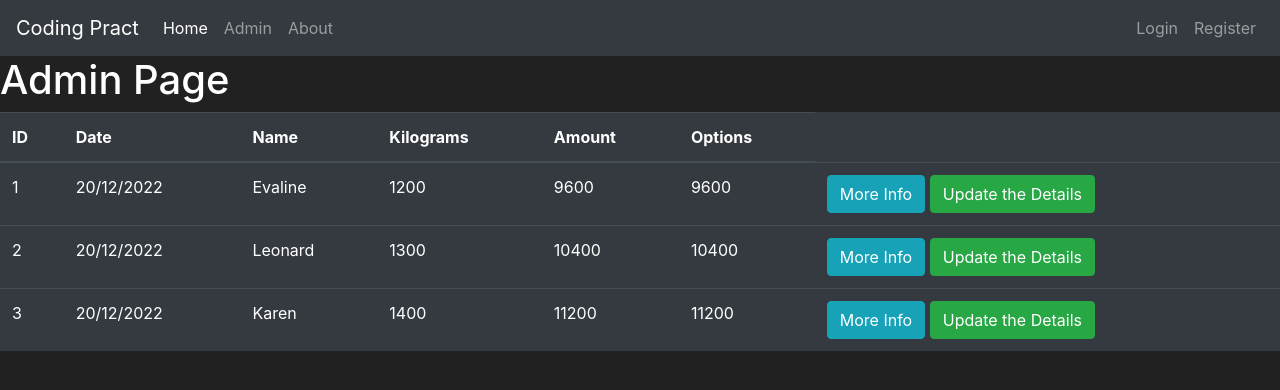
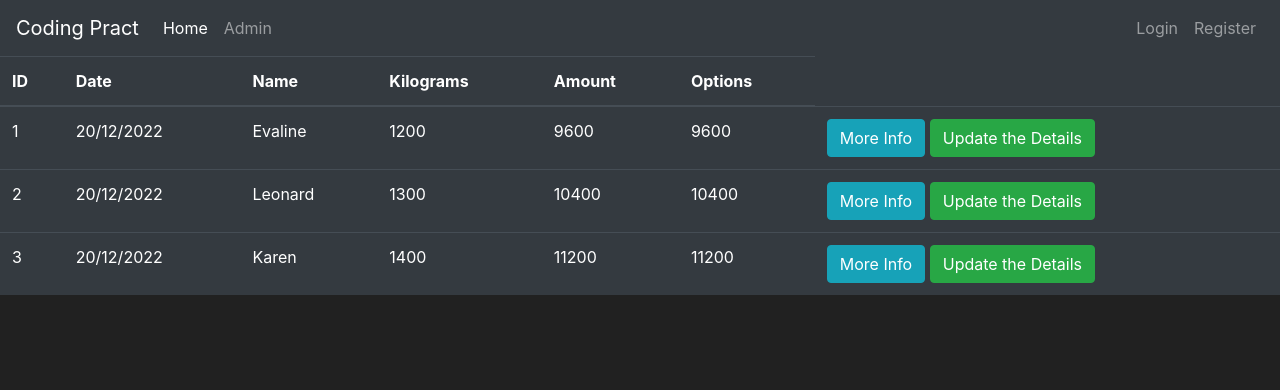
Before and after one commit to Billrawknow/Pract, a Flask app: page /admin in a window 1280 px wide. Shown: the top 390 px of the page. Run offline with Flask 2, Linux system fonts and the light colour scheme; some libraries are stand-ins or nearby versions.

Commit message:
code after base template

```diff
--- a/templates/admin.html
+++ b/templates/admin.html
@@ -1,45 +1,10 @@
-<!doctype html>
-<html lang="en">
-  <head>
-    <!-- Required meta tags -->
-    <meta charset="utf-8">
-    <meta name="viewport" content="width=device-width, initial-scale=1, shrink-to-fit=no">
+{% extends 'base.html' %}
+{% block title %}
+  Market Page
+{% endblock %}
 
-    <!-- Bootstrap CSS -->
-    <link rel="stylesheet" href="https://cdn.jsdelivr.net/npm/bootstrap@4.5.3/dist/css/bootstrap.min.css" integrity="sha384-TX8t27EcRE3e/ihU7zmQxVncDAy5uIKz4rEkgIXeMed4M0jlfIDPvg6uqKI2xXr2" crossorigin="anonymous">
+{% block content %}
 
-    <title>Admin Page</title>
-  </head>
-  <body>
-    <nav class="navbar navbar-expand-md navbar-dark bg-dark">
-      <a class="navbar-brand" href="#">Coding Pract</a>
-      <button class="navbar-toggler" type="button" data-toggle="collapse" data-target="#navbarNav">
-        <span class="navbar-toggler-icon"></span>
-      </button>
-      <div class="collapse navbar-collapse" id="navbarNav">
-        <ul class="navbar-nav mr-auto">
-            <li class="nav-item active">
-                <a class="nav-link" href="#">Home <span class="sr-only">(current)</span></a>
-            </li>
-            <li class="nav-item">
-                <a class="nav-link" href="#">Admin</a>
-            </li>
-            <li class="nav-item">
-              <a class="nav-link" href="#">About</a>
-          </li>
-        </ul>
-        <ul class="navbar-nav">
-            <li class="nav-item">
-                <a class="nav-link" href="#">Login</a>
-            </li>
-            <li class="nav-item">
-                <a class="nav-link" href="#">Register</a>
-            </li>
-        </ul>
-      </div>
-    </nav>
-
-    <h1>Admin Page</h1>
       <table class="table table-hover table-dark">
             <thead>
                 <tr>
@@ -75,23 +40,4 @@
 
             </tbody>
         </table>
-
-    <!-- Optional JavaScript; choose one of the two! -->
-
-    <!-- Option 1: jQuery and Bootstrap Bundle (includes Popper) -->
-    <script src="https://code.jquery.com/jquery-3.5.1.slim.min.js" integrity="sha384-DfXdz2htPH0lsSSs5nCTpuj/zy4C+OGpamoFVy38MVBnE+IbbVYUew+OrCXaRkfj" crossorigin="anonymous"></script>
-    <script src="https://cdn.jsdelivr.net/npm/bootstrap@4.5.3/dist/js/bootstrap.bundle.min.js" integrity="sha384-ho+j7jyWK8fNQe+A12Hb8AhRq26LrZ/JpcUGGOn+Y7RsweNrtN/tE3MoK7ZeZDyx" crossorigin="anonymous"></script>
-
-    <!-- Option 2: jQuery, Popper.js, and Bootstrap JS
-    <script src="https://code.jquery.com/jquery-3.5.1.slim.min.js" integrity="sha384-DfXdz2htPH0lsSSs5nCTpuj/zy4C+OGpamoFVy38MVBnE+IbbVYUew+OrCXaRkfj" crossorigin="anonymous"></script>
-    <script src="https://cdn.jsdelivr.net/npm/popper.js@1.16.1/dist/umd/popper.min.js" integrity="sha384-9/reFTGAW83EW2RDu2S0VKaIzap3H66lZH81PoYlFhbGU+6BZp6G7niu735Sk7lN" crossorigin="anonymous"></script>
-    <script src="https://cdn.jsdelivr.net/npm/bootstrap@4.5.3/dist/js/bootstrap.min.js" integrity="sha384-w1Q4orYjBQndcko6MimVbzY0tgp4pWB4lZ7lr30WKz0vr/aWKhXdBNmNb5D92v7s" crossorigin="anonymous"></script>
-    -->
-  </body>
-  <style>
-      body {
-        background-color: #212121;
-        color: white
-      }
-  </style>
-</html>
+{% endblock %}
```
Lines whose indentation alone changed are shown as unchanged.
